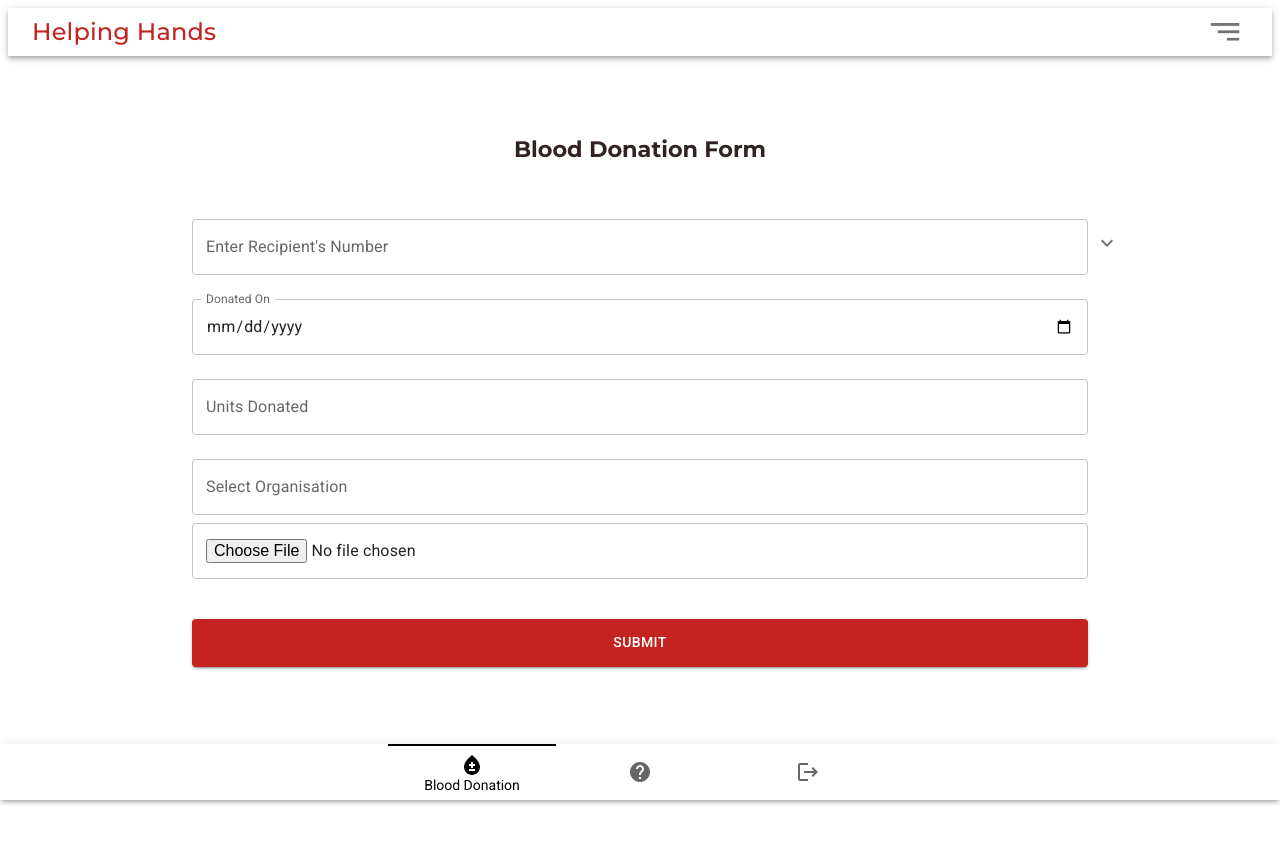
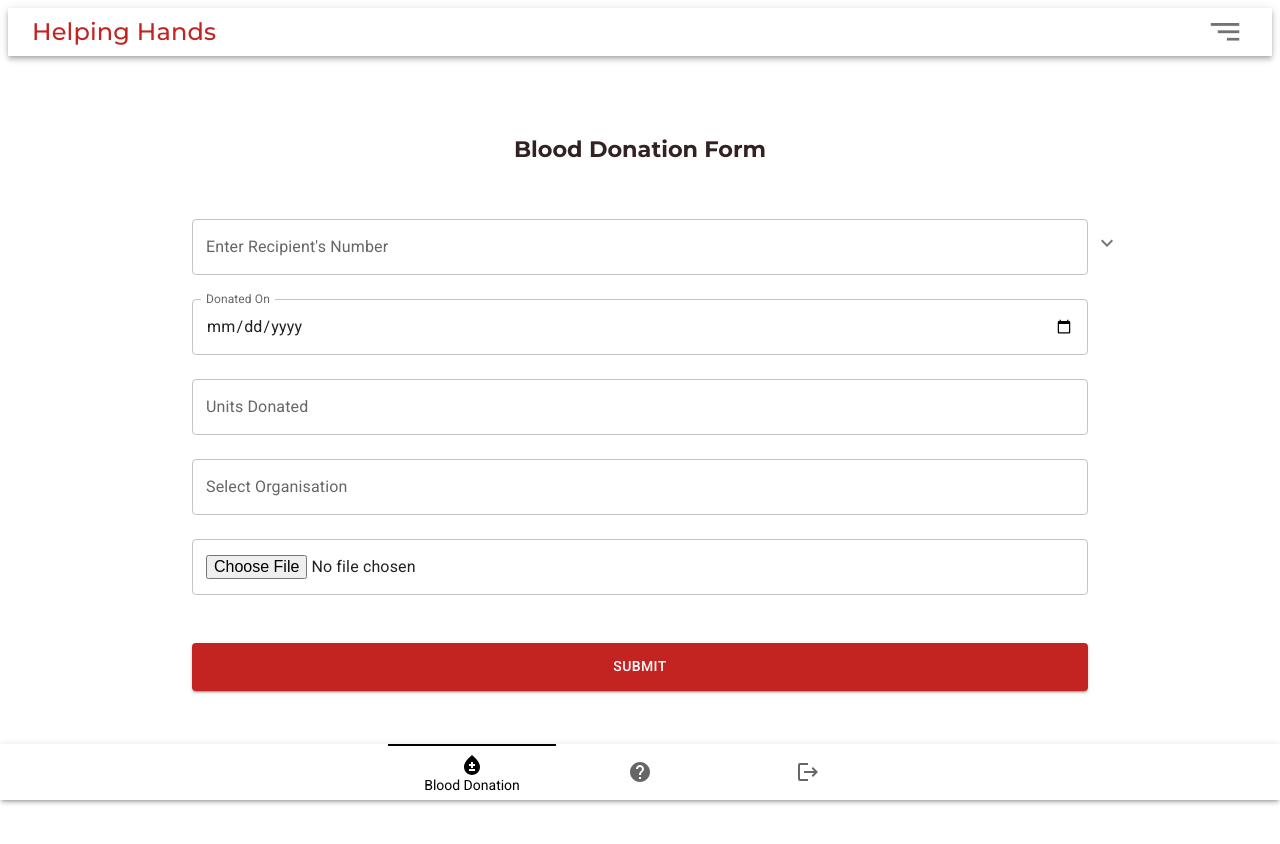
Before and after one commit to devaadii/helpingHand, a React (Vite) app: page /Blood-Donation-Form in a window 1280 px wide. Shown: the top 844 px of the page. Built offline with nearby package versions, Linux system fonts and the light colour scheme; sample sign-in values are in the browser's storage.

Commit message:
minor fixes

```diff
--- a/src/pages/BloodDonationForm.jsx
+++ b/src/pages/BloodDonationForm.jsx
@@ -71,6 +71,7 @@ function BloodDonationForm() {
         const imgFile = new File([blob], "cropped-image.png", {
           type: "image/png",
         });
+        setOpenDialog(false);
         console.log(imgFile);
         setFile(imgFile);
 
@@ -394,6 +395,7 @@ function BloodDonationForm() {
             accept="image/*"
             onChange={handleFileChange}
             sx={{ width: "70vw" }}
+            margin="normal"
           />
 
           <Dialog open={openDialog} onClose={handleDialogClose}>
```
